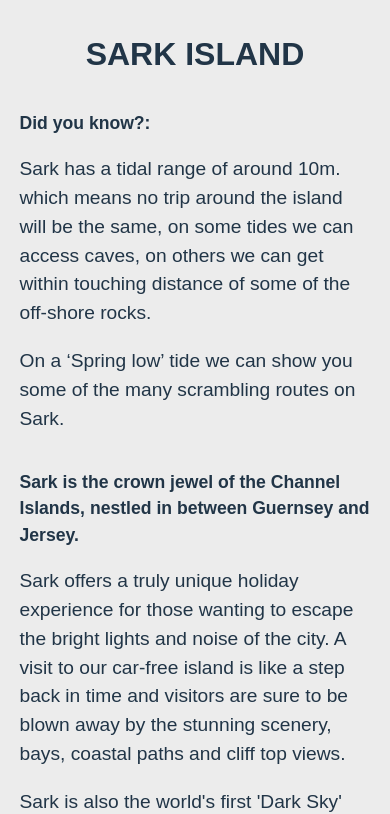
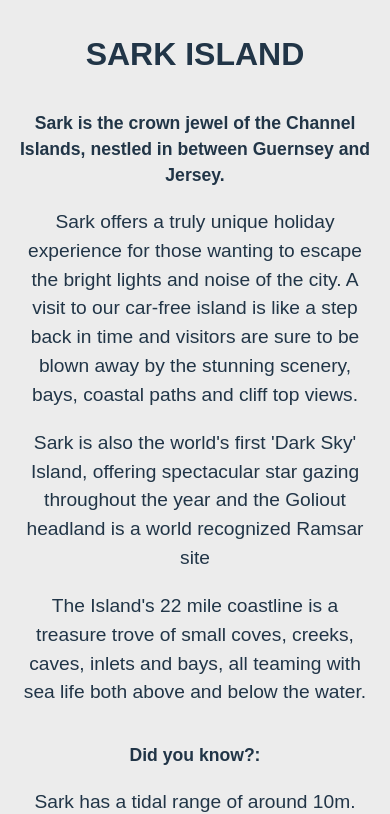
Before and after one commit to MorganGuille/sark-boat-trips, a React (Vite) app in the folder client/: page / in a window 390 px wide. Shown: the part 3518-4332 px from the top of the page. Built offline with nearby package versions, Linux system fonts and the light colour scheme; no server answers.

Commit message:
minor css edit to grid1

```diff
--- a/client/src/App.css
+++ b/client/src/App.css
@@ -179,10 +179,10 @@ body {
 
   .sarkIsland .grid1 {
     display: flex;
-    flex-direction: column-reverse;
+    flex-direction: column;
     gap: 1em;
     padding: 1em 0;
-    text-align: start;
+    text-align: center;
     align-items: center;
 
   }
--- a/client/src/css/home.css
+++ b/client/src/css/home.css
@@ -105,7 +105,7 @@ p {
 }
 
 .charters img {
-    max-width: 500px;
+
     width: 100%;
 
 }
```
